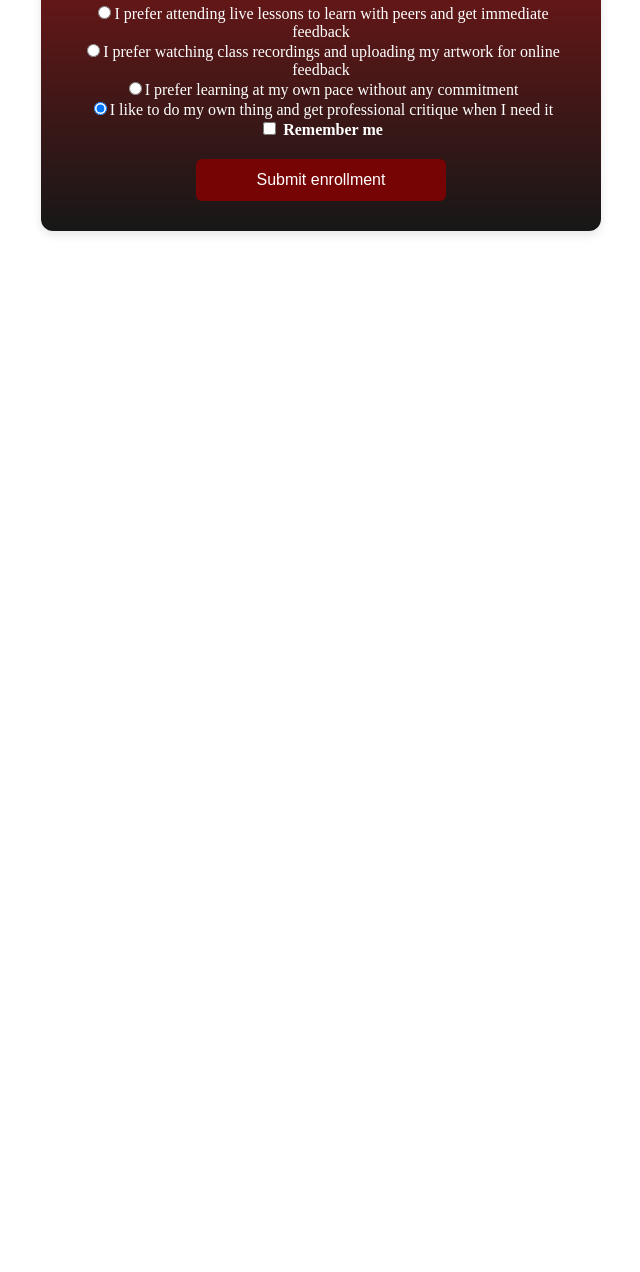
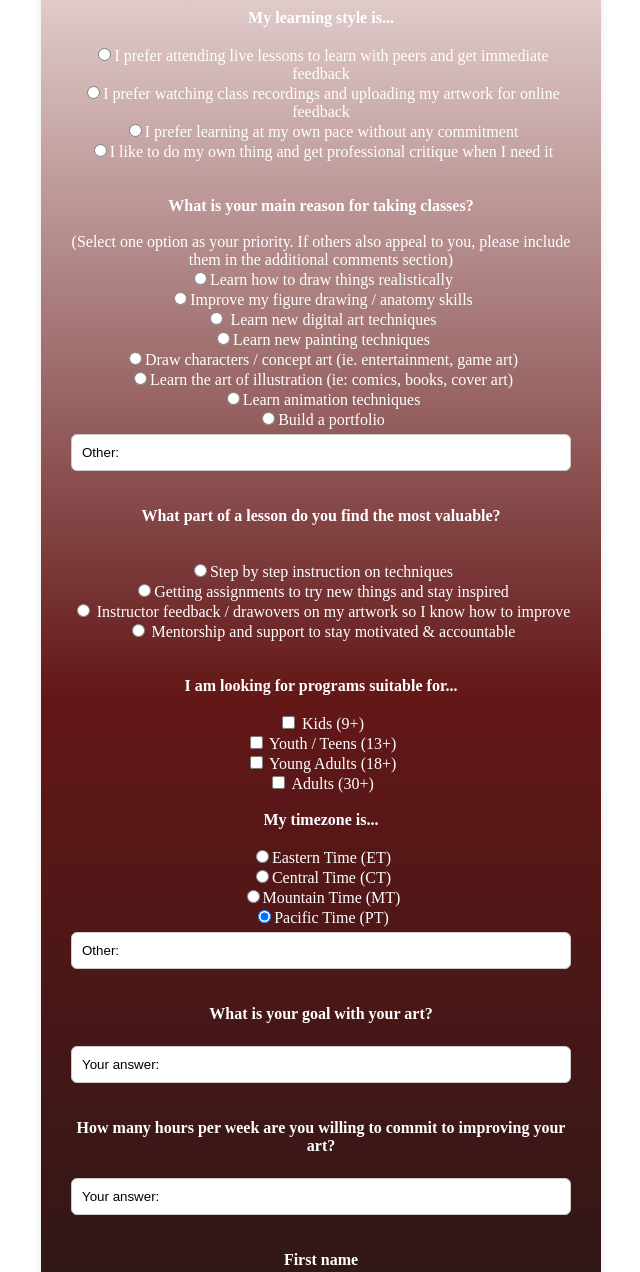
Before and after one commit to SA-9E-DomingoL/Campus_ICT9Section_Q2SkillsTest_Domingo_Leona, a plain HTML site: page index.html in a window 1280 px wide. Shown: the part 368-1640 px from the top of the page, without its empty margins (319-959 px from the left). Before the commit the page ends 800 px from the top, so only its background shows below. Drawn offline with Linux system fonts and the light colour scheme.

Commit message:
index.html

```diff
--- a/index.html
+++ b/index.html
@@ -5,6 +5,16 @@
 <link rel="stylesheet" href="WC.css">
 
 </head>
+
+    <header>
+       <div class="topnav">
+  <a class="active" href="#home">Home</a>
+  <a href="#about">About</a>
+  <a href="#contact">Contact</a>
+  <input type="text" placeholder="Search..">
+</div>
+    </header>
+
 <body>
 
 
@@ -20,7 +30,6 @@
   <br>
     <label for="experience">I consider myself...</label>
    <br>
-   <br>
   A complete beginner
   <div class="radio-group">
   <label><input type="radio" name="color" value="beginner"></label>
@@ -30,8 +39,10 @@
   <label><input type="radio" name="color" value="expert (yet still seeking study)"></label>
 </div>
     Seeking advanced study
+
 <br>
 <br>
+
   <label for="preference">My learning style is...</label>
 <br>
   <div class="form-check">
@@ -51,12 +62,145 @@
   <label class="form-check-label" for="radio1"></label>
 </div>
 
+<br>
+<br>
 
+  <label for="reason">What is your main reason for taking classes?</label>
+  <br>
+  (Select one option as your priority. If others also appeal to you, please include them in the additional comments section)
+<br>
+  <div class="form-check">
+  <input type="radio" class="form-check-input" id="radio1" name="optradio" value="option1" checked>Learn how to draw things realistically
+  <label class="form-check-label" for="radio1"></label>
+</div>
+<div class="form-check">
+  <input type="radio" class="form-check-input" id="radio1" name="optradio" value="option1" checked>Improve my figure drawing / anatomy skills
+  <label class="form-check-label" for="radio1"></label>
+</div>
+<div class="form-check">
+  <input type="radio" class="form-check-input" id="radio1" name="optradio" value="option1" checked> Learn new digital art techniques
+  <label class="form-check-label" for="radio1"></label>
+</div>
+<div class="form-check">
+  <input type="radio" class="form-check-input" id="radio1" name="optradio" value="option1" checked>Learn new painting techniques
+  <label class="form-check-label" for="radio1"></label>
+</div>
+<div class="form-check">
+  <input type="radio" class="form-check-input" id="radio1" name="optradio" value="option1" checked>Draw characters / concept art (ie. entertainment, game art)
+  <label class="form-check-label" for="radio1"></label>
+</div>
+<div class="form-check">
+  <input type="radio" class="form-check-input" id="radio1" name="optradio" value="option1" checked>Learn the art of illustration (ie: comics, books, cover art)
+  <label class="form-check-label" for="radio1"></label>
+</div>
+<div class="form-check">
+  <input type="radio" class="form-check-input" id="radio1" name="optradio" value="option1" checked>Learn animation techniques
+  <label class="form-check-label" for="radio1"></label>
+</div>
+<div class="form-check">
+  <input type="radio" class="form-check-input" id="radio1" name="optradio" value="option1" checked>Build a portfolio
+  <label class="form-check-label" for="radio1"></label>
+</div>
+<div class="form-check">
+  <input type="text" class="form-check-input" id="radio1" name="optradio" value="Other:" checked>
+  <label class="form-check-label" for="radio1"></label>
+</div>
 
+<br>
+<br>
 
+<label for="reason">What part of a lesson do you find the most valuable?</label>
+  <br>
+  <br>
+  <div class="form-check">
+  <input type="radio" class="form-check-input" id="radio1" name="optradio" value="option1" checked>Step by step instruction on techniques
+  <label class="form-check-label" for="radio1"></label>
+</div>
+<div class="form-check">
+  <input type="radio" class="form-check-input" id="radio1" name="optradio" value="option1" checked>Getting assignments to try new things and stay inspired
+  <label class="form-check-label" for="radio1"></label>
+</div>
+<div class="form-check">
+  <input type="radio" class="form-check-input" id="radio1" name="optradio" value="option1" checked> Instructor feedback / drawovers on my artwork so I know how to improve
+  <label class="form-check-label" for="radio1"></label>
+</div>
+<div class="form-check">
+  <input type="radio" class="form-check-input" id="radio1" name="optradio" value="option1" checked> Mentorship and support to stay motivated & accountable
+  <label class="form-check-label" for="radio1"></label>
+</div>
 
-  <div class="checkbox">
-    <label><input type="checkbox"> Remember me</label>
+<br>
+<br>
+
+<label for="age">I am looking for programs suitable for...</label>
+  <br>
+      <input type="checkbox" name="age"> Kids (9+)
+      <br>
+      <input type="checkbox" name="age"> Youth / Teens (13+)
+      <br>
+      <input type="checkbox" name="age"> Young Adults (18+)
+      <br>
+      <input type="checkbox" name="age"> Adults (30+)
+
+      <br>
+      <br>
+<label>My timezone is...</label>
+<br>
+      <div class="form-check">
+  <input type="radio" class="form-check-input" id="radio1" name="optradio" value="option1" checked>Eastern Time (ET)
+  <label class="form-check-label" for="radio1"></label>
+</div>
+<div class="form-check">
+  <input type="radio" class="form-check-input" id="radio1" name="optradio" value="option1" checked>Central Time (CT)
+  <label class="form-check-label" for="radio1"></label>
+</div>
+<div class="form-check">
+  <input type="radio" class="form-check-input" id="radio1" name="optradio" value="option1" checked>Mountain Time (MT)
+  <label class="form-check-label" for="radio1"></label>
+</div>
+<div class="form-check">
+  <input type="radio" class="form-check-input" id="radio1" name="optradio" value="option1" checked>Pacific Time (PT)
+  <label class="form-check-label" for="radio1"></label>
+</div>
+<div class="form-check">
+  <input type="text" class="form-check-input" id="radio1" name="optradio" value="Other:" checked>
+  <label class="form-check-label" for="radio1"></label>
+
+  <br>
+  <br>
+
+  <label>What is your goal with your art?</label>
+  <br>
+  <input type="text" class="form-check-input" id="radio1" name="optradio" value="Your answer:" checked>
+  <label class="form-check-label" for="radio1"></label>
+
+  <br>
+  <br>
+
+    <label>How many hours per week are you willing to commit to improving your art?</label>
+  <br>
+  <input type="text" class="form-check-input" id="radio1" name="optradio" value="Your answer:" checked>
+  <label class="form-check-label" for="radio1"></label>
+
+  <br>
+  <br>
+
+  <label>First name</label>
+  <br>
+  <input type="text" class="form-check-input" id="radio1" name="optradio" value="Your answer:" checked>
+  <label class="form-check-label" for="radio1"></label>
+
+  <br>
+  <br>
+
+  <label>Phone number</label>
+  <br>
+  <input type="text" class="form-check-input" id="radio1" name="optradio" value="Your answer:" checked>
+  <label class="form-check-label" for="radio1"></label>
+
+      <br>
+      <br>
+
 <button>Submit enrollment</button>
 </form>
 
```
